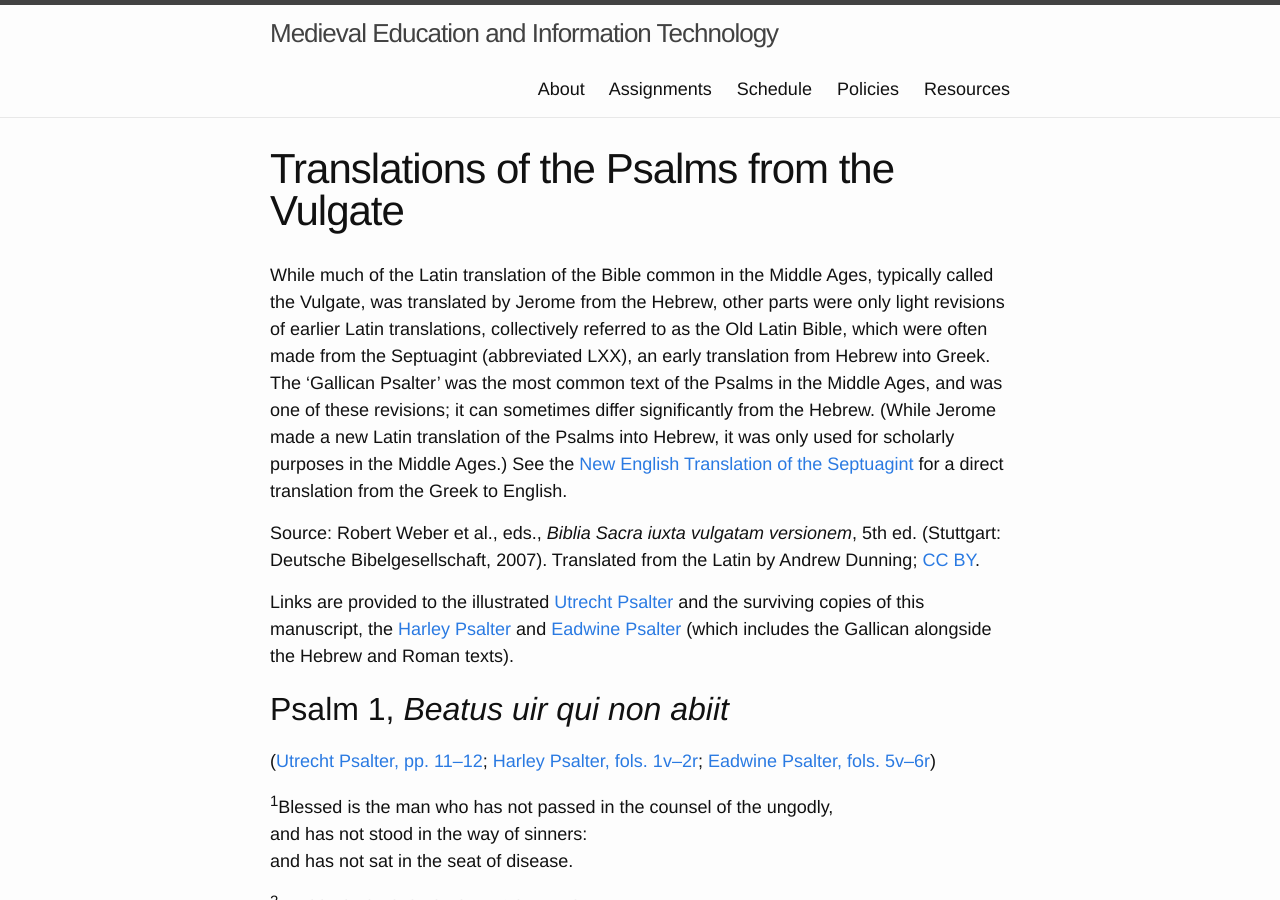
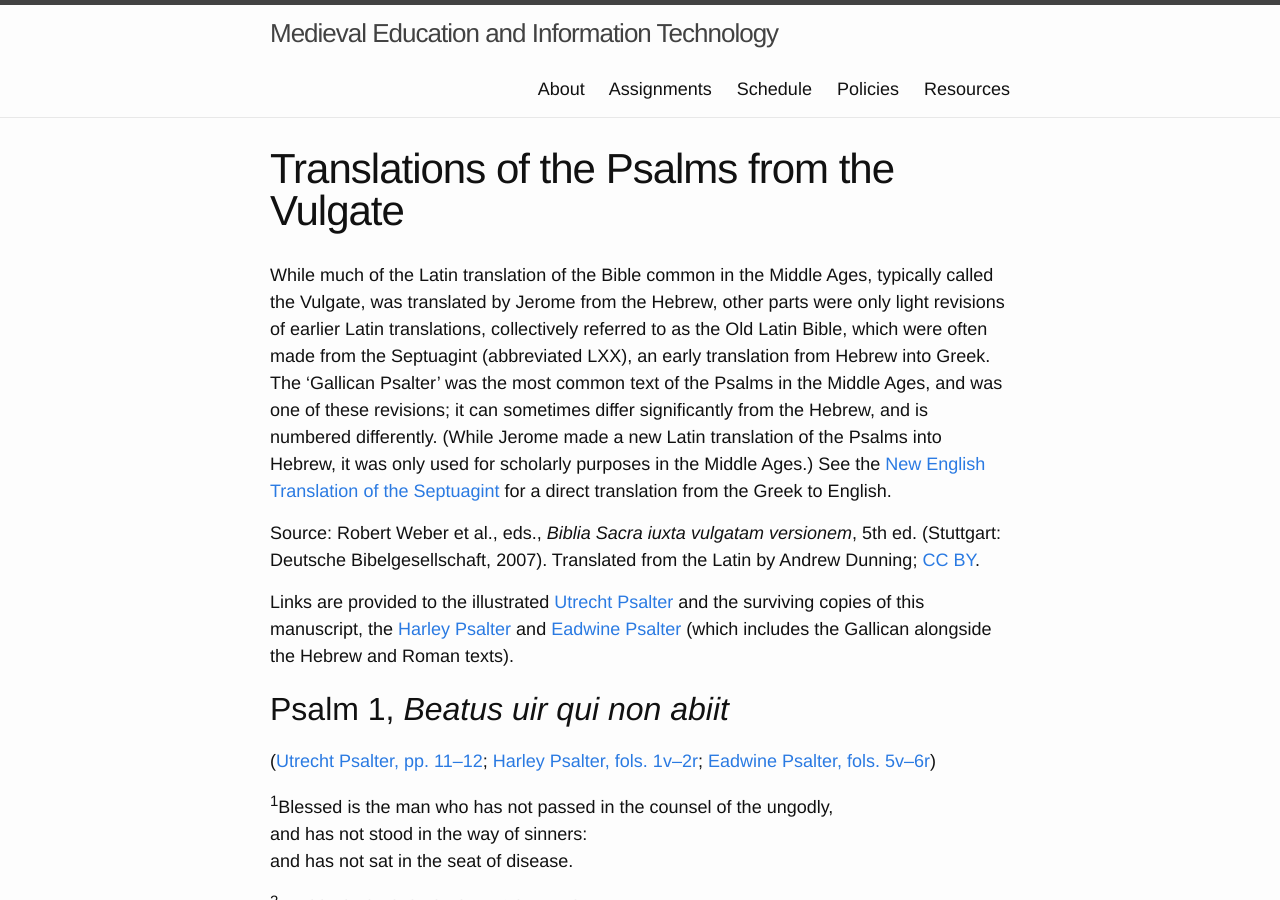
Before and after one commit to adunning/medieval-education-technology, a Jekyll site: the page built from vulgate-psalms.md, in a window 1280 px wide and 900 px high. Built offline with Jekyll 4.4.1, drawn with Linux system fonts in a browser that asks for light colours; some of the changed text lies outside the part shown.

Commit message:
Clarify Psalm numbering.

```diff
--- a/vulgate-psalms.md
+++ b/vulgate-psalms.md
@@ -4,7 +4,7 @@ title: Translations of the Psalms from the Vulgate
 permalink: /vulgate-psalms/
 ...
 
-While much of the Latin translation of the Bible common in the Middle Ages, typically called the Vulgate, was translated by Jerome from the Hebrew, other parts were only light revisions of earlier Latin translations, collectively referred to as the Old Latin Bible, which were often made from the Septuagint (abbreviated LXX), an early translation from Hebrew into Greek. The 'Gallican Psalter' was the most common text of the Psalms in the Middle Ages, and was one of these revisions; it can sometimes differ significantly from the Hebrew. (While Jerome made a new Latin translation of the Psalms into Hebrew, it was only used for scholarly purposes in the Middle Ages.) See the [New English Translation of the Septuagint](http://ccat.sas.upenn.edu/nets/edition/) for a direct translation from the Greek to English.
+While much of the Latin translation of the Bible common in the Middle Ages, typically called the Vulgate, was translated by Jerome from the Hebrew, other parts were only light revisions of earlier Latin translations, collectively referred to as the Old Latin Bible, which were often made from the Septuagint (abbreviated LXX), an early translation from Hebrew into Greek. The 'Gallican Psalter' was the most common text of the Psalms in the Middle Ages, and was one of these revisions; it can sometimes differ significantly from the Hebrew, and is numbered differently. (While Jerome made a new Latin translation of the Psalms into Hebrew, it was only used for scholarly purposes in the Middle Ages.) See the [New English Translation of the Septuagint](http://ccat.sas.upenn.edu/nets/edition/) for a direct translation from the Greek to English.
 
 Source: Robert Weber et al., eds., *Biblia Sacra iuxta vulgatam versionem*, 5th ed. (Stuttgart: Deutsche Bibelgesellschaft, 2007). Translated from the Latin by Andrew Dunning; [CC BY](https://creativecommons.org/licences/by/4.0/).
 
```
Also changed, not shown: other parts of vulgate-psalms.md (+1 -1 lines).
